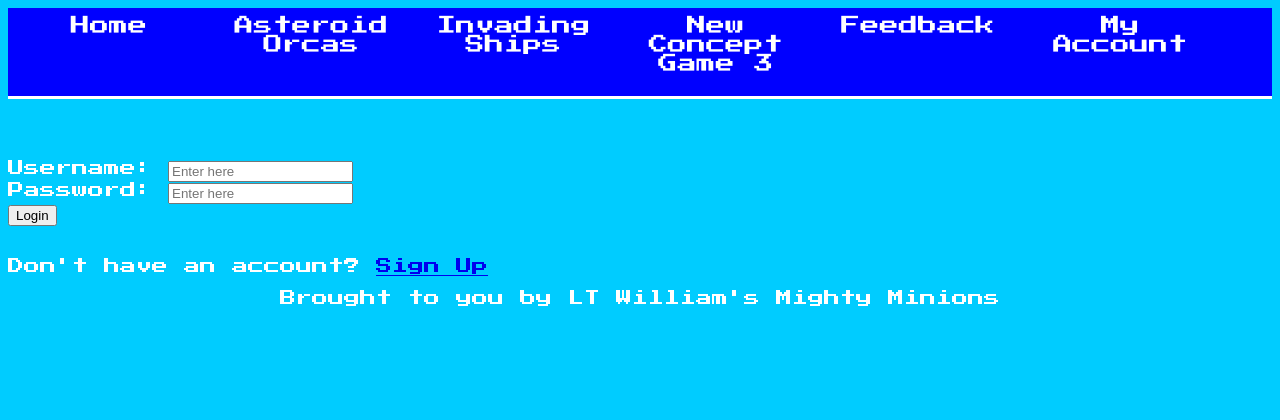
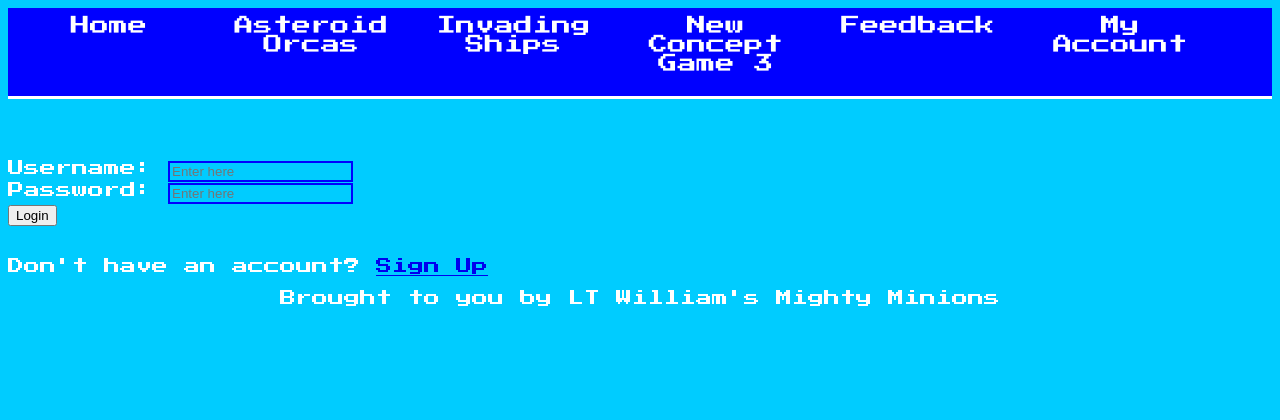
Before and after one commit to MatthewCondon/OrcanizedChaos, a Flask app: page /login in a window 1280 px wide. Shown: the top 420 px of the page. Run offline with Flask 3, Linux system fonts and the light colour scheme.

Commit message:
Update login.html

```diff
--- a/templates/login.html
+++ b/templates/login.html
@@ -75,6 +75,12 @@
 
       }
 
+      input {
+
+        border: 2px solid blue;
+        background-color: #00CCFF;
+
+      }
 
     </style>
 
```
